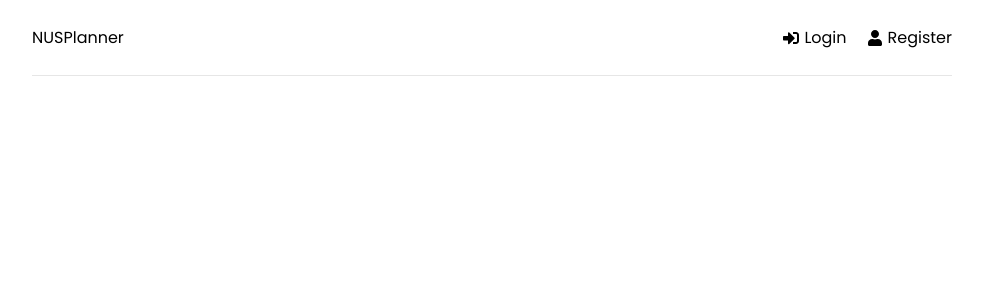
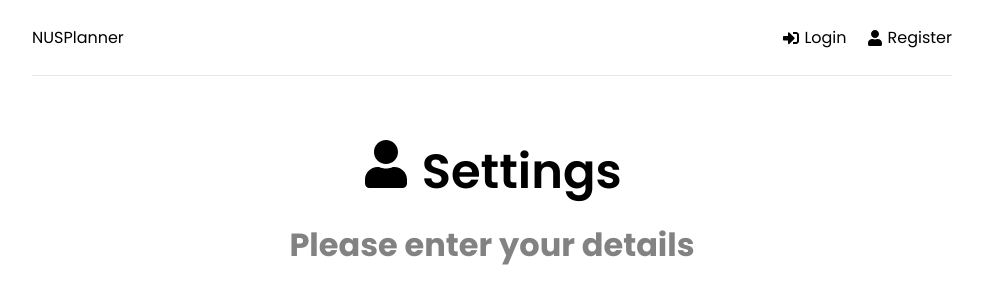
Before and after one commit to ashleyyong10/deploytest, a React (Create React App) app in the folder frontend/: page /settings in a window 1280 px wide. Shown: the top 304 px of the page, without its empty margins (148-1131 px from the left). Built offline with nearby package versions, Linux system fonts and the light colour scheme.

Commit message:
changed format for easy dev test

```diff
--- a/frontend/src/App.js
+++ b/frontend/src/App.js
@@ -5,6 +5,7 @@
 import Dashboard from "./pages/Dashboard";
 import Login from "./pages/Login";
 import Register from "./pages/Register";
+import Settings from "./pages/Settings";
 
 function App() {
   return (
@@ -16,6 +17,7 @@
             <Route path="/" element={<Dashboard />} />
             <Route path="/login" element={<Login />} />
             <Route path="/register" element={<Register />} />
+            <Route path="/settings" element={<Settings />} />
           </Routes>
         </div>
       </Router>
--- a/frontend/src/components/Header.jsx
+++ b/frontend/src/components/Header.jsx
@@ -21,11 +21,17 @@
       </div>
       <ul>
         {user ? (
+          <>
           <li>
-            <button className='btn' onClick={onLogout}>
-              <FaSignOutAlt /> Logout
-            </button>
+            <Link to='/settings'>Settings</Link>
           </li>
+          <li>
+          <button className='btn' onClick={onLogout}>
+            <FaSignOutAlt /> Logout
+          </button>
+          </li>
+          </>
+
         ) : (
           <>
             <li>
--- a/frontend/src/features/auth/authService.js
+++ b/frontend/src/features/auth/authService.js
@@ -1,6 +1,9 @@
 import axios from "axios";
 
-const API_URL = "https://deploytest-backend.vercel.app/api/users/";
+const DEV_API = "http://localhost:8000"
+const PROD_API = "https://deploytest-backend.vercel.app"
+
+const API_URL = PROD_API + "/api/users/"
 
 // Register user
 const register = async (userData) => {
--- a/frontend/src/features/modules/moduleService.js
+++ b/frontend/src/features/modules/moduleService.js
@@ -1,6 +1,9 @@
 import axios from "axios";
 
-const API_URL = "https://deploytest-backend.vercel.app/api/modules/";
+const DEV_API = "http://localhost:8000"
+const PROD_API = "https://deploytest-backend.vercel.app"
+
+const API_URL = PROD_API + "/api/modules/"
 
 // Create new module
 const createModule = async (moduleData, token) => {
--- a/frontend/src/pages/Dashboard.jsx
+++ b/frontend/src/pages/Dashboard.jsx
@@ -1,5 +1,5 @@
 import { useEffect } from 'react'
-import { useNavigate } from 'react-router-dom'
+import { useNavigate, Link } from 'react-router-dom'
 import { useSelector, useDispatch } from 'react-redux'
 import ModuleForm from '../components/ModuleForm'
 import ModuleItem from '../components/ModuleItem'
--- /dev/null
+++ b/frontend/src/pages/Settings.jsx
@@ -0,0 +1,24 @@
+import { useState, useEffect } from 'react'
+import { useSelector, useDispatch } from 'react-redux'
+import { useNavigate } from 'react-router-dom'
+import { toast } from 'react-toastify'
+import { FaUser } from 'react-icons/fa'
+import { register, reset } from '../features/auth/authSlice'
+import Spinner from '../components/Spinner'
+
+function Settings() {
+
+  return (
+    <>
+      <section className='heading'>
+        <h1>
+          <FaUser /> Settings
+        </h1>
+        <p>Please enter your details</p>
+      </section>
+
+    </>
+  )
+}
+
+export default Settings
```
Also changed, not shown: 1 other file (tests, documents, lock files or other folders).
